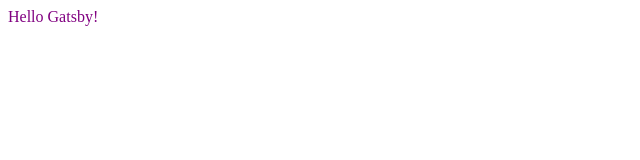
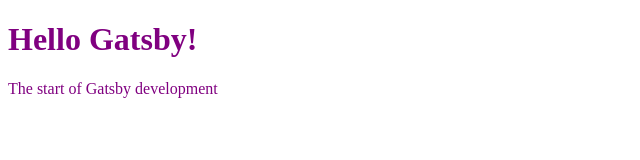
Before and after one commit to Rae-Kwon/learn-gatsby, a Gatsby site: page / in a window 1280 px wide. Shown: the whole page, without its empty margins (0-640 px from the left). Built offline with nearby package versions, Linux system fonts and the light colour scheme; Gatsby itself is replaced by a stand-in of ours.

Commit message:
Add h1 an p tags to div in Home component

```diff
--- a/src/pages/index.jsx
+++ b/src/pages/index.jsx
@@ -1,7 +1,10 @@
 import React from "react"
 
 export default function Home() {
-  return <div style={{ color: `purple` }}>
-    Hello Gatsby!
+  return (
+    <div style={{ color: `purple` }}>
+      <h1>Hello Gatsby!</h1>
+      <p>The start of Gatsby development</p>
     </div>
+  )
 }
```
